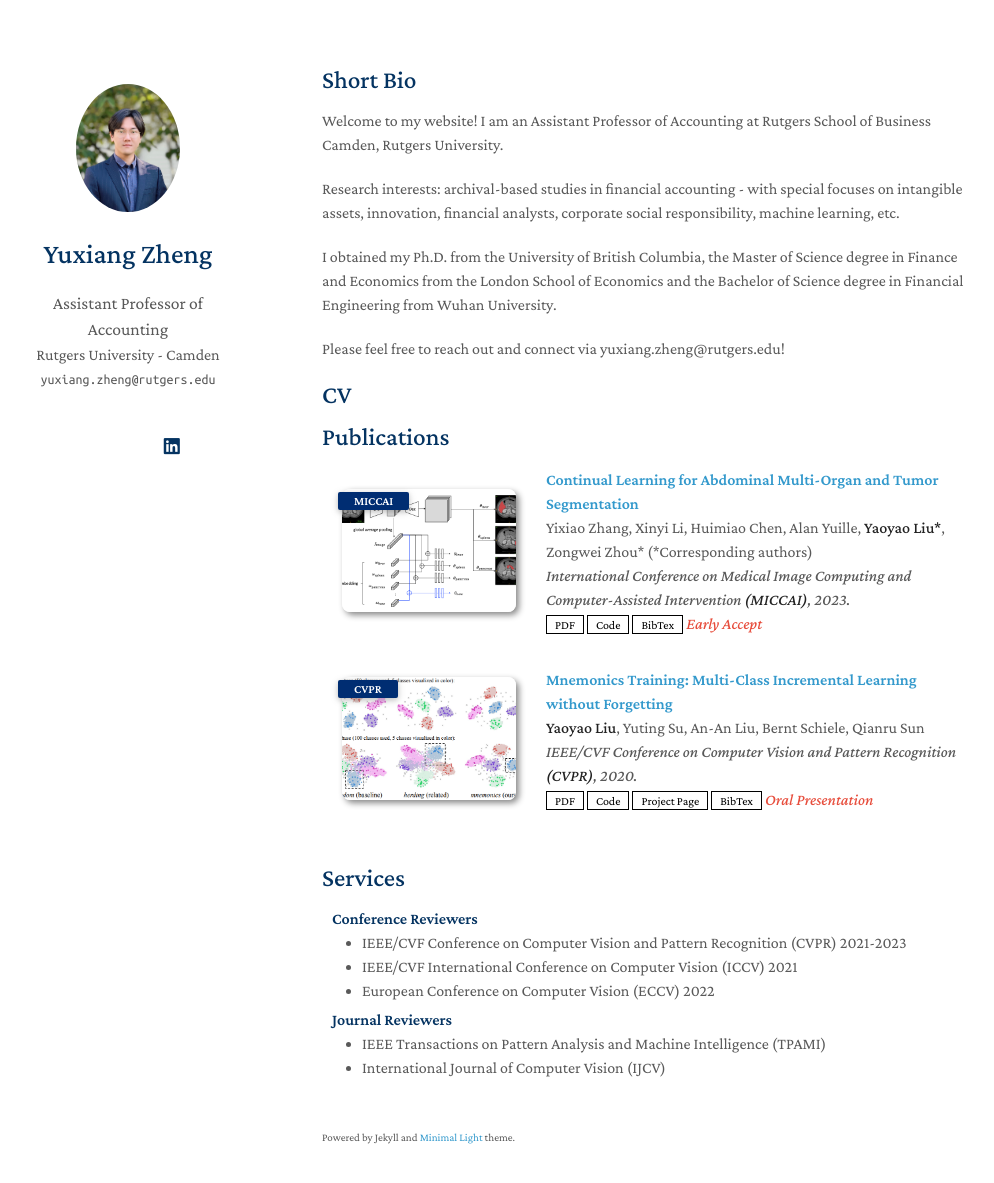
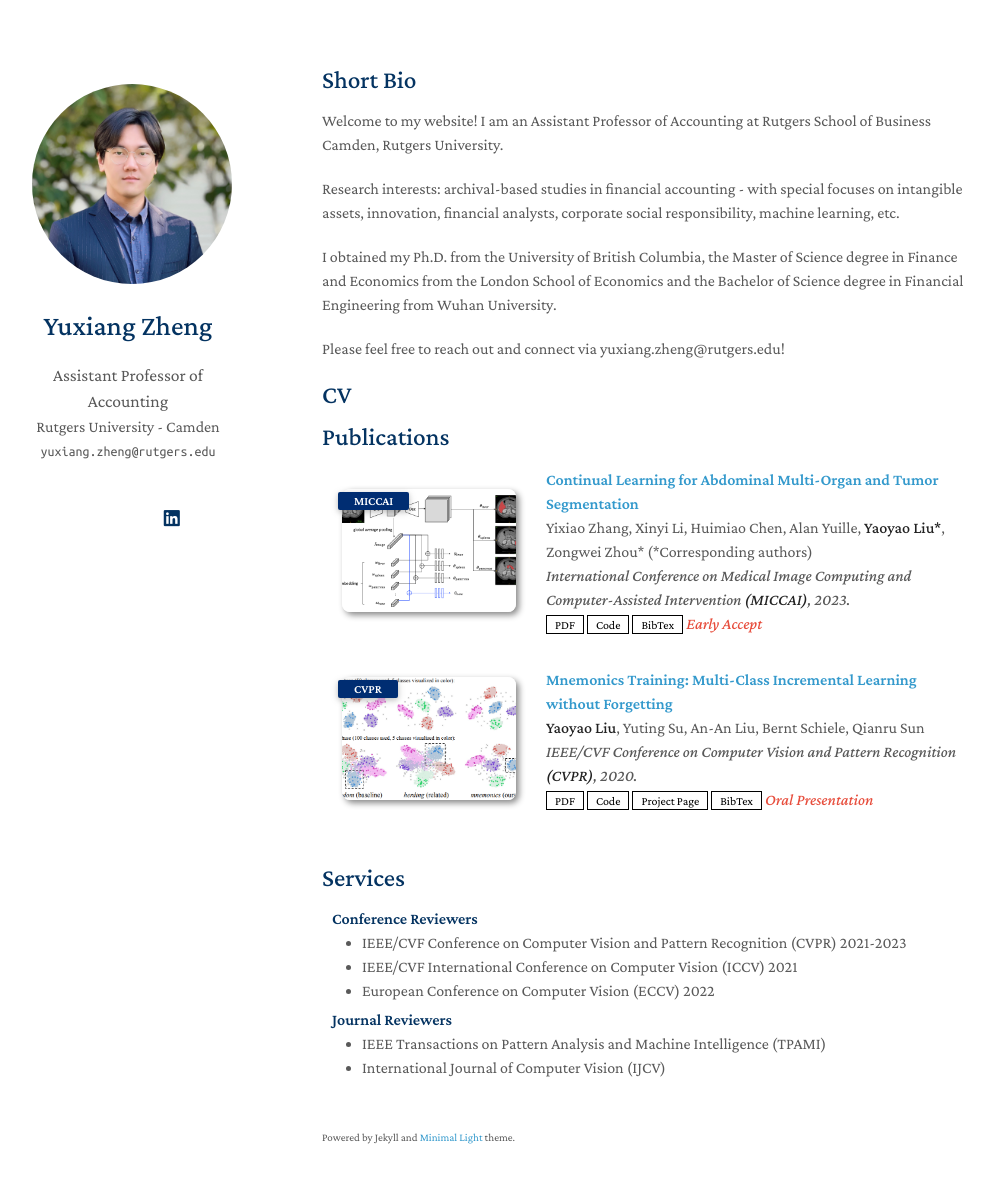
Before and after one commit to yuxiang-zheng/yuxiang-zheng.github.io, a Jekyll site: the page built from index.md, in a window 1280 px wide and 1218 px high. Shown: the top 1183 px of the window, without its empty margins (148-1142 px from the left). Built offline with Jekyll 4.4.1, drawn with Linux system fonts in a browser that asks for light colours; a style sheet for code colours, icons or effects is not loaded; our own code applies the rules of GitHub Pages for plain Markdown files.

Commit message:
Update homepage.html

```diff
--- a/_layouts/homepage.html
+++ b/_layouts/homepage.html
@@ -40,7 +40,7 @@
       <header>
 
         {% if site.avatar %}
-        <a class="image avatar"><img src="{{ site.avatar }}" alt="avatar" /></a>
+        <a class="image avatar"><img src="{{ site.avatar }}" alt="avatar" style="width: 200px; height: 200px; object-fit: cover;"/></a>
         {% endif %}
 
         <h1>{{ site.title }}</h1>
```
